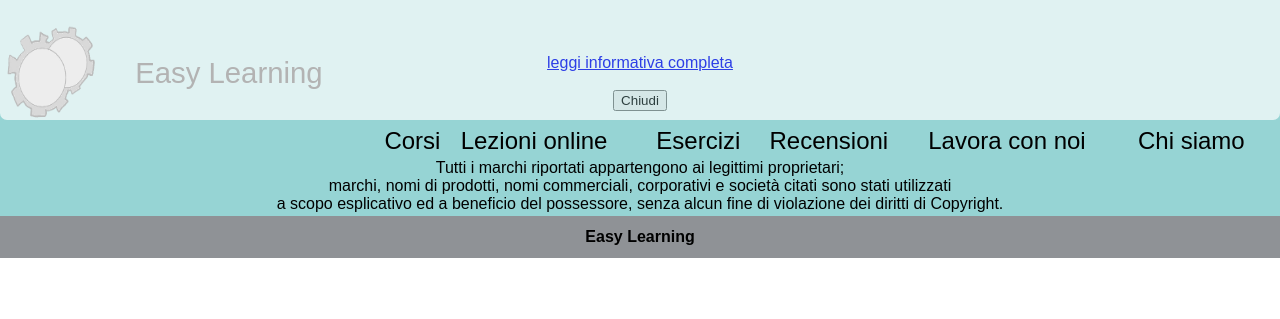
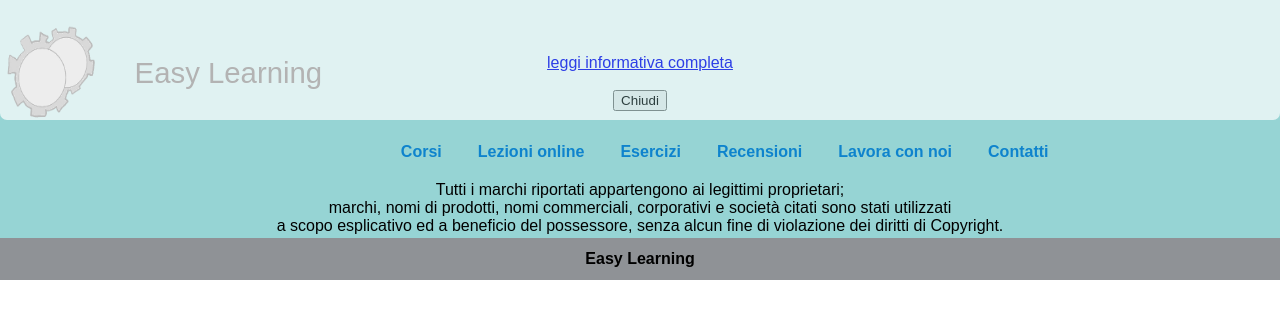
Before and after one commit to marchese89/lezioni-marchese, a PHP site: page / in a window 1280 px wide. Shown: the top 319 px of the page. Run offline with PHP 8.4, Linux system fonts and the light colour scheme.

Commit message:
modifica immediata file .css

```diff
--- a/fogliCSS/menu.css
+++ b/fogliCSS/menu.css
@@ -9,17 +9,8 @@
   position: relative;
 }
 #cssmenu {
-  border-radius: 0 0 7px 7px;
-  -moz-border-radius: 0 0 7px 7px;
-  -webkit-border-radius: 0 0 7px 7px;
-  background: -moz-linear-gradient(top, #fc5f1b 0%, #dbdb15 100%);
-  background: -webkit-gradient(linear, left top, left bottom, color-stop(0%, #fc5f1b), color-stop(100%, #dbdb15));
-  background: -webkit-linear-gradient(top, #fc5f1b 0%, #dbdb15 100%);
-  background: -o-linear-gradient(top, #fc5f1b 0%, #dbdb15 100%);
-  background: -ms-linear-gradient(top, #fc5f1b 0%, #dbdb15 100%);
-  background: linear-gradient(to bottom, #fc5f1b 0%, #dbdb15 100%);
+
   height: 50px;
-  width: 1030px;
 }
 #cssmenu:after,
 #cssmenu ul:after {
@@ -45,27 +36,19 @@
   float: left;
 }
 #cssmenu > ul > li:first-child a {
-  border-radius: 0 0 5px 5px;
-  -moz-border-radius: 0 0 5px 5px;
-  -webkit-border-radius: 0 0 5px 5px;
+
 }
 #cssmenu > ul > li.active a,
 #cssmenu > ul > li:hover > a {
-  border-radius: 0 0 5px 5px;
-  -moz-border-radius: 0 0 5px 5px;
-  -webkit-border-radius: 0 0 5px 5px;
+
 }
 #cssmenu .has-sub {
   z-index: 1;
-  border-radius: 0 0 5px 5px;
--moz-border-radius: 0 0 5px 5px;
--webkit-border-radius: 0 0 5px 5px;
+
 }
 #cssmenu .has-sub:hover > ul {
   display: block;
-  border-radius: 0 0 5px 5px;
--moz-border-radius: 0 0 5px 5px;
--webkit-border-radius: 0 0 5px 5px;
+
 }
 #cssmenu .has-sub ul {
   display: none;
--- a/index.php
+++ b/index.php
@@ -169,7 +169,8 @@ if ($_SESSION['user'] !== 'admin' && $pagina_interna === 'amministrazione/admin.
 
         </script>
 
-<link href="fogliCSS/home.css" rel="stylesheet" type="text/css">
+<link href="fogliCSS/home.css?ts=<?=time()?>&quot" rel="stylesheet" type="text/css">
+<link href="fogliCSS/menu.css?ts=<?=time()?>&quot" rel="stylesheet" type="text/css">
 <script type="text/javascript" src="script/jquery-2.1.1.js"></script>
 <script type="text/javascript"
 	src="script/validazione_campi/livevalidation_standalone.compressed.js"></script>
@@ -178,7 +179,7 @@ if ($_SESSION['user'] !== 'admin' && $pagina_interna === 'amministrazione/admin.
 
 
 </head>
-<body style="background-color: #ffffff">
+<body style="background-color: #ffffff;">
 
 	<div id="cookie">
 		<br> Questo sito utilizza i cookie tecnici (indispensabili per il suo
@@ -191,7 +192,7 @@ if ($_SESSION['user'] !== 'admin' && $pagina_interna === 'amministrazione/admin.
 	</div>
 
 	<table
-		style="border-radius: 7px 7px 7px 7px;vertical-align: middle; white-space: nowrap; background-color: #e6e6e6; margin-left: auto; margin-right: auto; position: relative; z-index: 1; top: 0; width: 100%; border: 3px solid black; border-width: 0; border-spacing: 0;">
+		style="border-radius: 7px 7px 7px 7px; vertical-align: middle; white-space: nowrap; background-color: #e6e6e6; margin-left: auto; margin-right: auto; position: relative; z-index: 1; top: 0; width: 100%; border: 3px solid black; border-width: 0; border-spacing: 0;">
 
 		<tr style="height: 20px;">
 			<td colspan="8"></td>
@@ -206,19 +207,41 @@ if ($_SESSION['user'] !== 'admin' && $pagina_interna === 'amministrazione/admin.
 		<tr>
 			<td colspan="2"></td>
 
-			<td style="font-size: 18pt">Corsi</td>
-			<td style="font-size: 18pt">Lezioni online</td>
-			<td style="font-size: 18pt">Esercizi</td>
-			<td style="font-size: 18pt">Recensioni</td>
-			<td style="font-size: 18pt">Lavora con noi</td>
-			<td style="font-size: 18pt">Chi siamo</td>
+			<th style="font-size: 18pt">
+				<div id="cssmenu">
+					<ul>
+						<li class='active has-sub'><a href="">Corsi</a>
+							<ul>
+								<li class='active has-sub'><a href="">Corso 1</a></li>
+								<li class='active has-sub'><a href="">Corso 2</a></li>
+								<li class='active has-sub'><a href="">Corso 3</a></li>
+							</ul></li>
+					</ul>
+					<ul>
+						<li class='active has-sub'><a href="">Lezioni online</a></li>
+					</ul>
+					<ul>
+						<li class='active has-sub'><a href="">Esercizi</a></li>
+					</ul>
+					<ul>
+						<li class='active has-sub'><a href="">Recensioni</a></li>
+					</ul>
+					<ul>
+						<li class='active has-sub'><a href="">Lavora con noi</a></li>
+					</ul>
+					<ul>
+						<li class='active has-sub'><a href="">Contatti</a></li>
+					</ul>
+				</div>
+			</th>
+
 		</tr>
 
 		</th>
 
 		</tr>
 		<tr>
-			<th colspan="8"  style="padding: 0; text-align: center">
+			<th colspan="8" style="padding: 0; text-align: center">
 				<div id="mostraPagina"></div>
 			</th>
 		</tr>
```
Also changed, not shown: other parts of fogliCSS/menu.css (+11 -35 lines).
